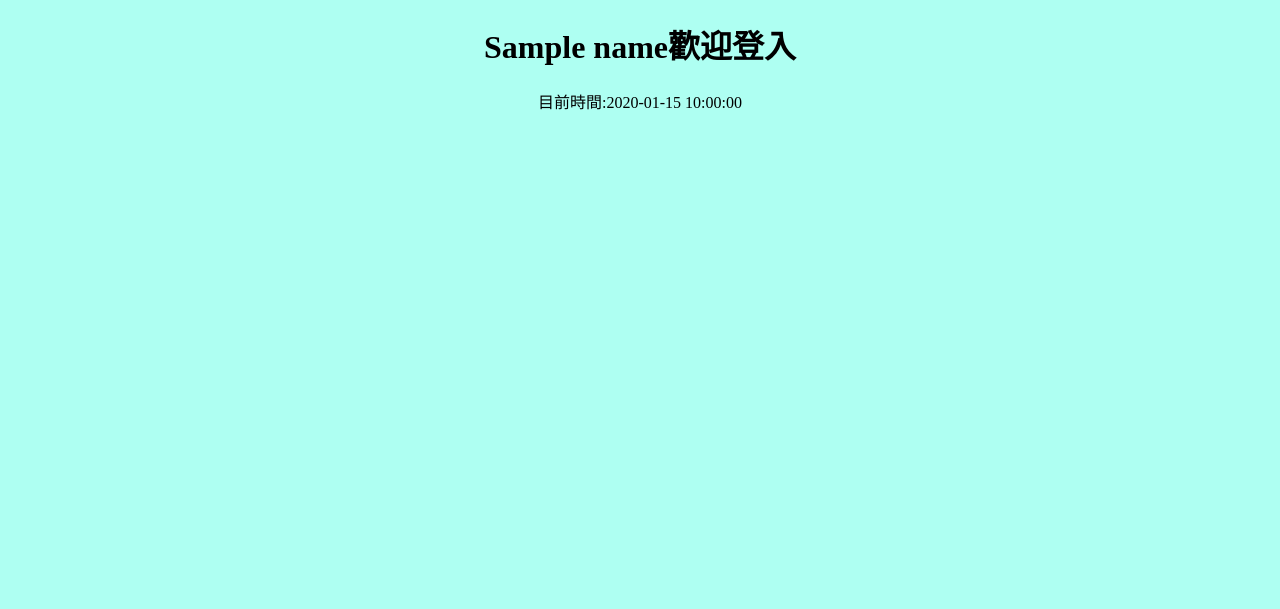
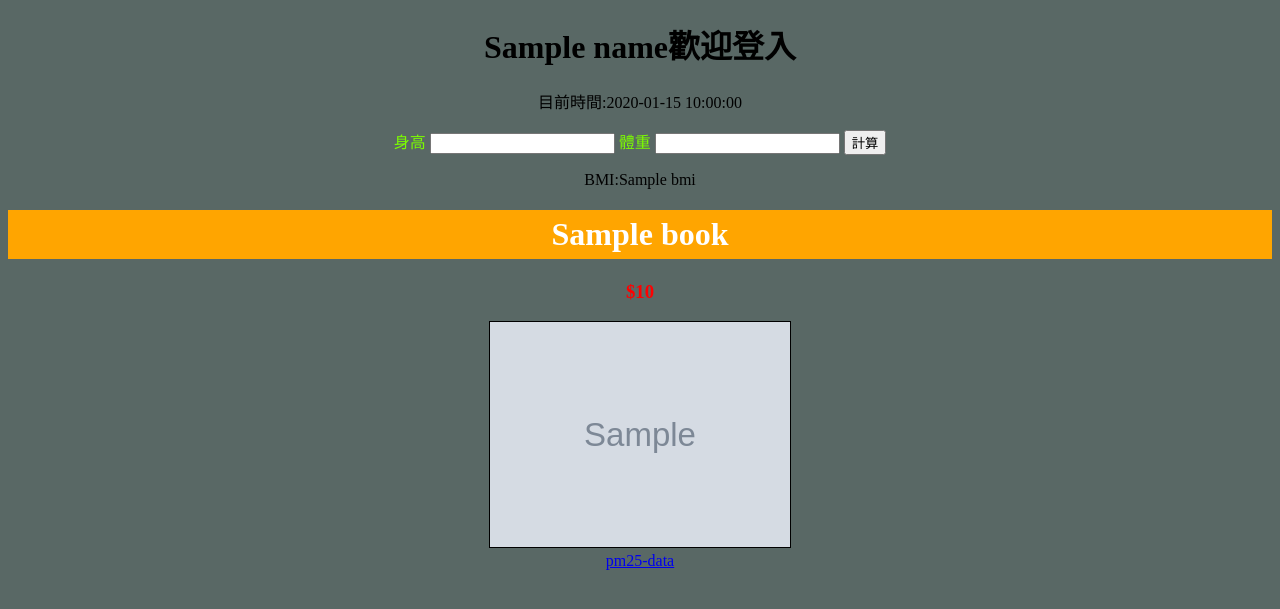
Before and after one commit to jerrytw0923/flask-pm25, a Flask app: template templates/index.html in a window 1280 px wide. Shown: the top 609 px of the page. Run offline with Flask 3, Linux system fonts and the light colour scheme; the template is opened without the code that fills it: most values are stand-ins (such as "Sample title", 1, 10 or a date in 2020); grey boxes marked "Sample" are stand-in pictures.

Commit message:
完成flask 表單使用(GET)

```diff
--- a/app.py
+++ b/app.py
@@ -1,4 +1,4 @@
-from flask import Flask, render_template
+from flask import Flask, render_template, request
 from datetime import datetime
 import pandas as pd
 import pymysql
@@ -8,11 +8,50 @@ app = Flask(__name__)
 
 @app.route("/")
 def index():
-    # return f"<h1>Hello World!</h1><br>{datetime.now()}"
+    books = [
+        {
+            "name": "Python book",
+            "price": 299,
+            "image_url": "https://im2.book.com.tw/image/getImage?i=https://www.books.com.tw/img/CN1/136/11/CN11361197.jpg&v=58096f9ck&w=348&h=348",
+        },
+        {
+            "name": "Java book",
+            "price": 399,
+            "image_url": "https://im1.book.com.tw/image/getImage?i=https://www.books.com.tw/img/001/087/31/0010873110.jpg&v=5f7c475bk&w=348&h=348",
+        },
+        {
+            "name": "C# book",
+            "price": 499,
+            "image_url": "https://im1.book.com.tw/image/getImage?i=https://www.books.com.tw/img/001/036/04/0010360466.jpg&v=62d695bak&w=348&h=348",
+        },
+    ]
+
+    books = []
+    if books:
+        for book in books:
+            print(book["name"])
+            print(book["price"])
+            print(book["image_url"])
+    else:
+        print("販售完畢，目前無書籍!")
+
     username = "jerry"
     nowtime = datetime.now().strftime("%Y-%m-%d")
     print(username, nowtime)
-    return render_template("index.html", name=username, now=nowtime)
+    return render_template("index.html", name=username, now=nowtime, books=books)
+
+
+@app.route("/bmi")
+def get_bmi():
+    # args=>GET
+    height = eval(request.args.get("height"))
+    weight = eval(request.args.get("weight"))
+
+    print(height, weight)
+
+    bmi = round(weight / (height / 100) ** 2, 2)
+
+    return render_template("bmi.html", height=height, weight=weight, bmi=bmi)
 
 
 @app.route("/pm25-data")
--- a/templates/index.html
+++ b/templates/index.html
@@ -7,12 +7,56 @@
     <style>
         body{
             text-align: center;
-            background-color: rgb(174, 255, 242);
+            background-color: rgb(89, 104, 101);
+        }
+
+        .price{
+            color: red;
+        }
+
+        .title{
+            background: orange;
+            color:white;
+            padding: 6px;
+        }
+
+        img{
+            border: 1px solid black;
+            width: 300px;
+        }
+
+        form{
+            color:lawngreen;
         }
     </style>
 </head>
 <body>
     <h1>{{name}}歡迎登入</h1>
     <p>目前時間:{{now}}</p>
+
+    <form action="/bmi">
+        <label for="">身高</label>
+        <input type="number" name="height">
+        <label for="">體重</label>
+        <input type="number" name="weight">
+        <button type="submit">計算</button>
+    </form>
+    <p>BMI:{{bmi}}</p>
+
+    {% if books %}
+    {% for book in books %}
+    <h1 class="title">{{book.name}}</h1>
+    <h3 class="price">${{book.price}}</h3>
+    <img src="{{book.image_url}}" alt="">
+    {% endfor %}
+    {% else %}
+    <h1 style="color:white">販售完畢，目前無書籍!</h1>
+    {% endif %}
+
+
+
+
+    <br>
+    <a href="/pm25-data">pm25-data</a>
 </body>
 </html>
```
Also changed, not shown: templates/bmi.html (added, +12 -0 lines).
